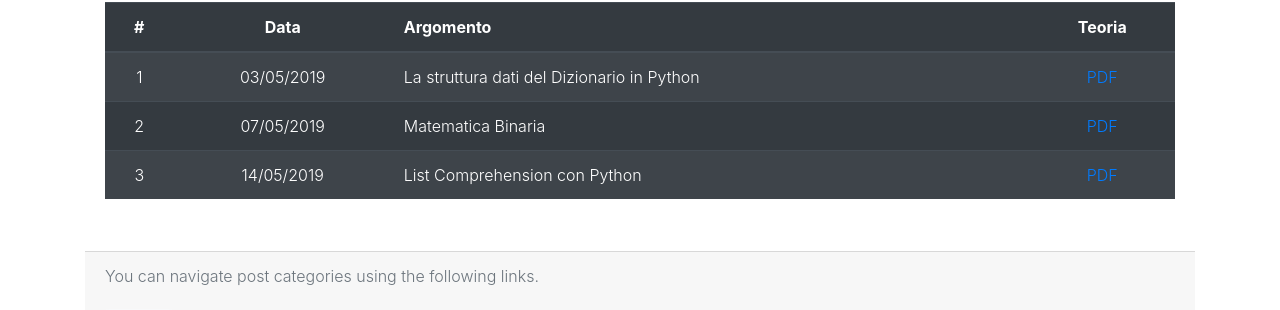
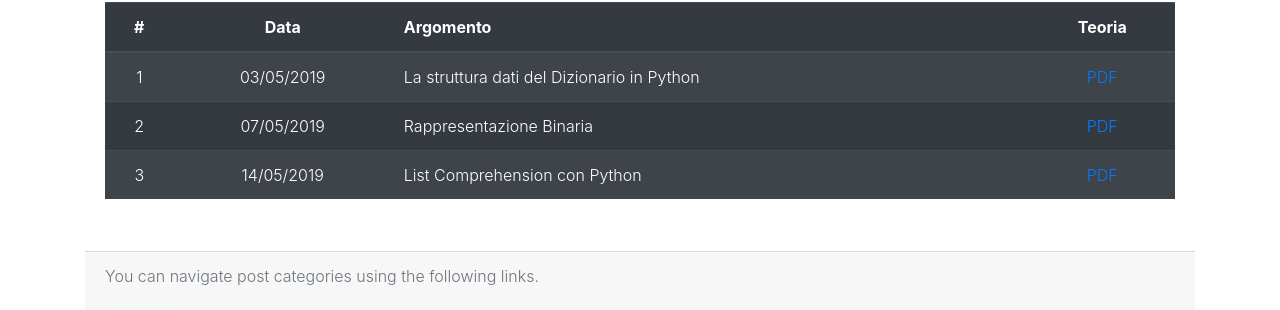
Before and after one commit to saltgz/saltgz.github.io, a Jekyll site: the page built from _posts/2019-05-01-info-mat.md, in a window 1280 px wide. Shown: the part 1338-1648 px from the top of the page. Built offline with Jekyll 4.4.1, drawn with Linux system fonts in a browser that asks for light colours; nearby versions of some CDN libraries.

Commit message:
Update 2019-05-01-info-mat.md

```diff
--- a/_posts/2019-05-01-info-mat.md
+++ b/_posts/2019-05-01-info-mat.md
@@ -64,5 +64,5 @@ Mettiamo a disposizione una tabella contenente le _slides_ delle sole lezioni di
 |  #  |    Data    | Argomento                                  |                                  Teoria                                   |
 | :-: | :--------: | ------------------------------------------ | :-----------------------------------------------------------------------: |
 |  1  | 03/05/2019 | La struttura dati del Dizionario in Python | [PDF](https://drive.google.com/open?id=1lt2F0-ztMxLPxUiZcqdcZ6KKIQtdue9y) |
-|  2  | 07/05/2019 | Matematica Binaria                         | [PDF](https://drive.google.com/open?id=1k_LwffjQ-rjGsJg54o58GeTnjWfWIWQ0) |
+|  2  | 07/05/2019 | Rappresentazione Binaria                         | [PDF](https://drive.google.com/open?id=1k_LwffjQ-rjGsJg54o58GeTnjWfWIWQ0) |
 |  3  | 14/05/2019 | List Comprehension con Python              | [PDF](https://drive.google.com/open?id=1hMWjaBOFJCdqzP7gv0xdNoE196feSmiy) |
```
